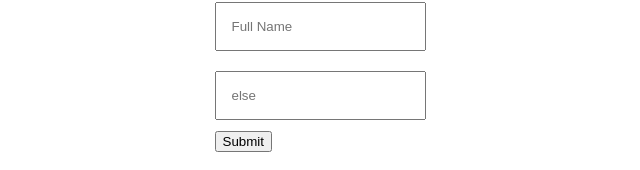
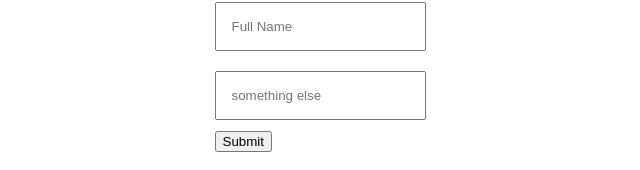
Before and after one commit to snowleopardAlexa/form-validation-app, a React (Create React App) app: page / in a window 1280 px wide. Shown: the part 397-567 px from the top of the page, without its empty margins (320-960 px from the left). Built offline with nearby package versions, Linux system fonts and the light colour scheme.

Commit message:
add form entries object

```diff
--- a/src/App.js
+++ b/src/App.js
@@ -5,21 +5,23 @@ import FormInput from './components/FormInput';
 function App() {
 
  // const [username, setUsername] = useState("")
- const usernameRef = useRef()
+
 
 // use useRef instead of useState
   const handleSubmit = (e) => {
     e.preventDefault();
-    console.log(usernameRef);
-  }
+    const data = new FormData(e.target)
+    console.log(Object.fromEntries(data.entries()))
+
+  };
 
   return (
     <div className="app">
        <form onSubmit={handleSubmit}>
-         <FormInput refer={usernameRef} placeholder="Username" />
-         <FormInput placeholder="Email"/>
-         <FormInput placeholder="Full Name" />
-         <FormInput placeholder="else" />
+         <FormInput name="username" placeholder="Username" />
+         <FormInput name="email" placeholder="Email"/>
+         <FormInput name="fullname" placeholder="Full Name" />
+         <FormInput name="something" placeholder="something else" />
          <button>Submit</button>
        </form>
     </div>
--- a/src/components/FormInput.jsx
+++ b/src/components/FormInput.jsx
@@ -3,7 +3,9 @@ import './formInput.css';
 const FormInput = (props) => {
   return (
     <div className="formInput">
-        <input ref={props.refer} placeholder={props.placeholder} />
+        <input
+          name={props.name}
+          placeholder={props.placeholder} />
     </div>
   )
 };
```
